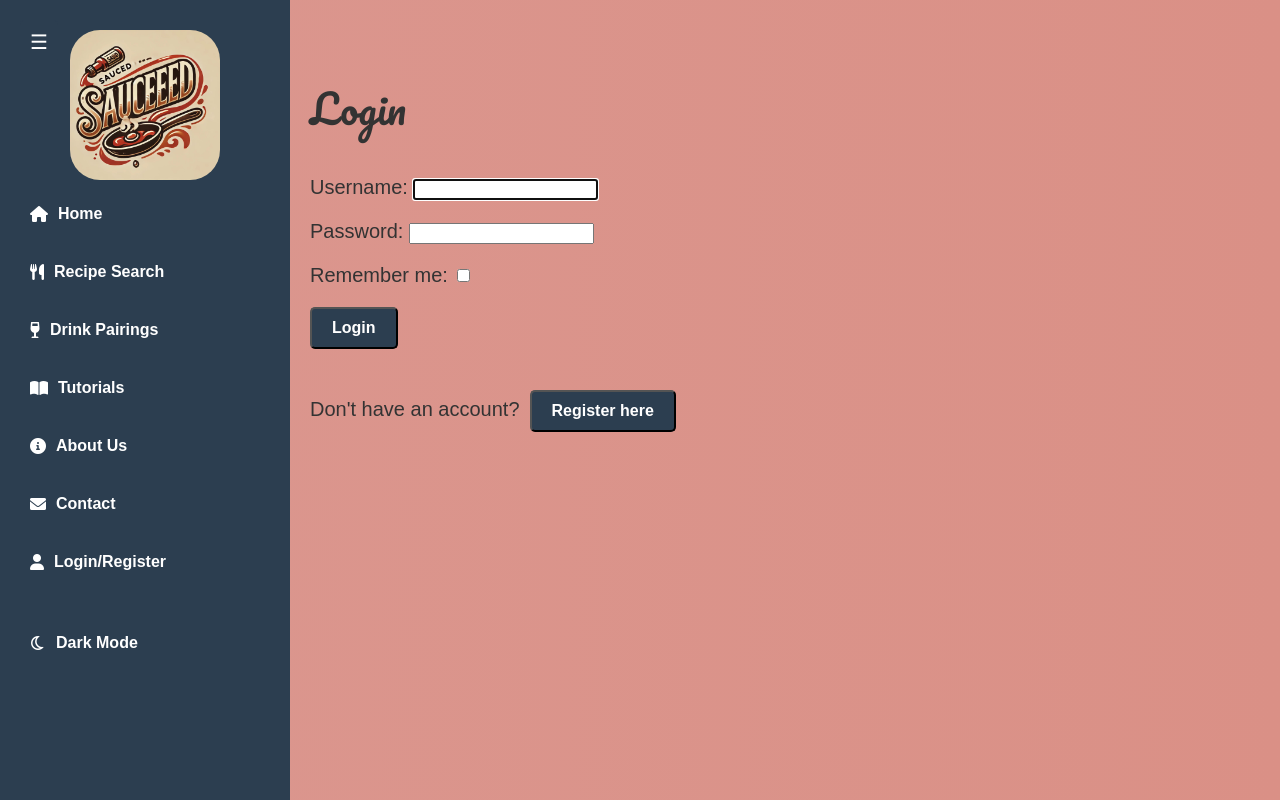
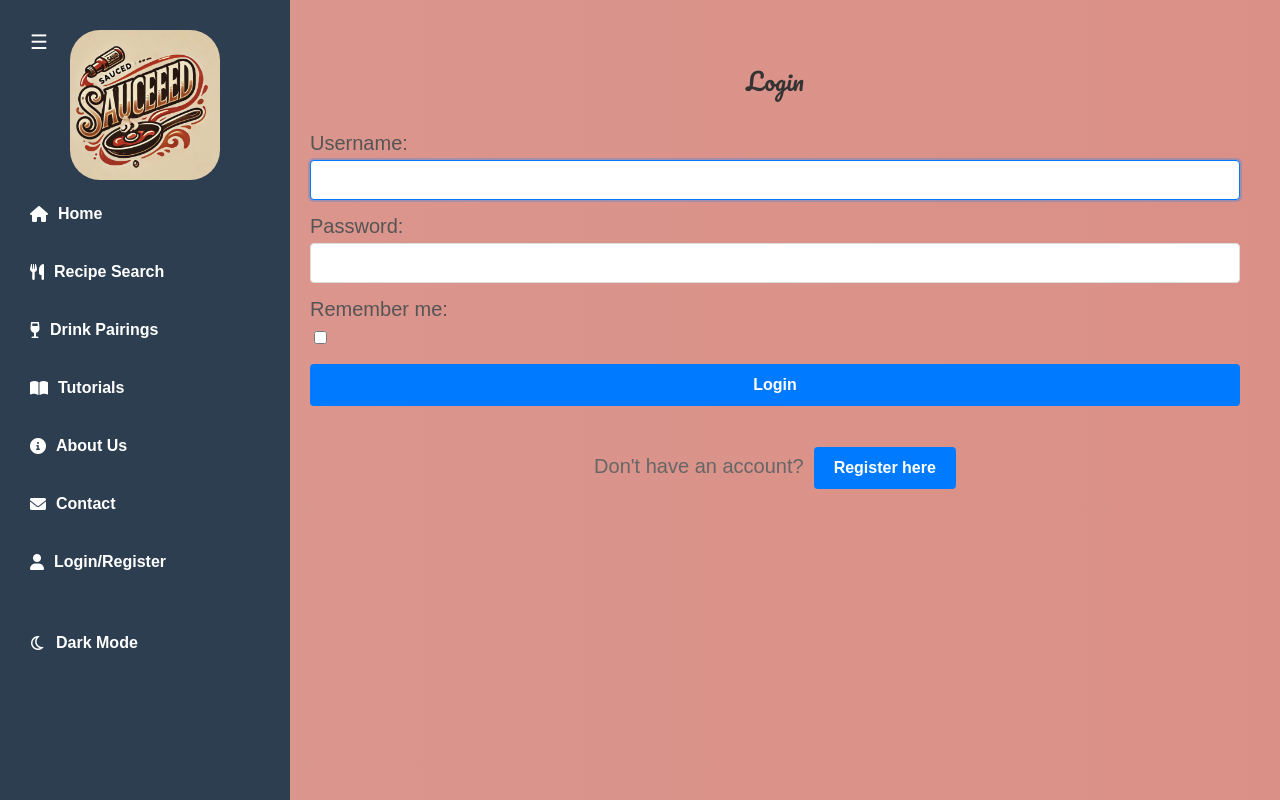
Before and after one commit to UCCS-CS4300-5300/Group6-fall2024, a Django app: page /login/ in a window 1280 px wide. Run offline with Django 4.2, Linux system fonts and the light colour scheme.

Commit message:
Early version for a new login page

```diff
--- /dev/null
+++ b/ourapp/static/css/pages/login.css
@@ -0,0 +1,136 @@
+/* Login Form Container */
+.content {
+  max-width: 400px;
+  margin: 40px auto;
+  padding: 20px;
+  background: white;
+  border-radius: 8px;
+  box-shadow: 0 2px 10px rgba(0, 0, 0, 0.1);
+}
+
+/* Header Styling */
+h2 {
+  color: #333;
+  text-align: center;
+  margin-bottom: 30px;
+  font-size: 24px;
+}
+
+/* Form Styling */
+form {
+  display: flex;
+  flex-direction: column;
+  gap: 15px;
+}
+
+/* Form Paragraphs (Django form.as_p) */
+form p {
+  margin: 0;
+  position: relative;
+}
+
+/* Labels */
+form label {
+  display: block;
+  margin-bottom: 5px;
+  color: #555;
+  font-weight: 500;
+}
+
+/* Input Fields */
+form input[type="text"],
+form input[type="password"],
+form input[type="email"] {
+  width: 100%;
+  padding: 10px;
+  border: 1px solid #ddd;
+  border-radius: 4px;
+  font-size: 16px;
+  transition: border-color 0.3s ease;
+  box-sizing: border-box;
+}
+
+form input:focus {
+  border-color: #007bff;
+  outline: none;
+  box-shadow: 0 0 0 2px rgba(0, 123, 255, 0.25);
+}
+
+/* Help Text and Error Messages */
+.helptext {
+  font-size: 12px;
+  color: #666;
+  margin-top: 4px;
+  display: block;
+}
+
+.errorlist {
+  color: #dc3545;
+  font-size: 14px;
+  list-style: none;
+  padding: 0;
+  margin: 5px 0;
+}
+
+/* CTA Button Styling */
+.cta-button {
+  background-color: #007bff;
+  color: white;
+  padding: 12px 20px;
+  border: none;
+  border-radius: 4px;
+  font-size: 16px;
+  cursor: pointer;
+  transition: background-color 0.3s ease;
+  text-align: center;
+  width: auto;
+  display: inline-block;
+}
+
+.cta-button:hover {
+  background-color: #0056b3;
+}
+
+.cta-button:active {
+  transform: translateY(1px);
+}
+
+/* Registration Link Section */
+p:last-child {
+  text-align: center;
+  margin-top: 20px;
+  color: #666;
+}
+
+/* Responsive Design */
+@media (max-width: 480px) {
+  .content {
+      margin: 20px;
+      padding: 15px;
+  }
+
+  h2 {
+      font-size: 20px;
+  }
+
+  .cta-button {
+      padding: 10px 16px;
+      font-size: 14px;
+  }
+}
+
+/* Optional Animation for Form Elements */
+@keyframes fadeIn {
+  from {
+      opacity: 0;
+      transform: translateY(10px);
+  }
+  to {
+      opacity: 1;
+      transform: translateY(0);
+  }
+}
+
+.content {
+  animation: fadeIn 0.5s ease-out;
+}
--- a/ourapp/templates/ourapp/login.html
+++ b/ourapp/templates/ourapp/login.html
@@ -1,4 +1,9 @@
 {% extends 'ourapp/base.html' %}
+
+{% block extra_css %}
+    {% load static %}
+    <link rel="stylesheet" href="{% static 'css/pages/login.css' %}">
+{% endblock %}
 
 {% block content %}
     <h2>Login</h2>
--- a/ourapp/templates/ourapp/meal_detail.html
+++ b/ourapp/templates/ourapp/meal_detail.html
@@ -1,5 +1,4 @@
 {% extends 'ourapp/base.html' %}
-
 
 {% load static %}
 
```
